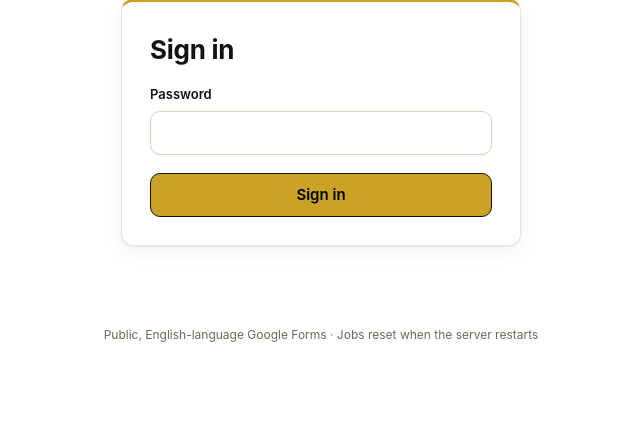
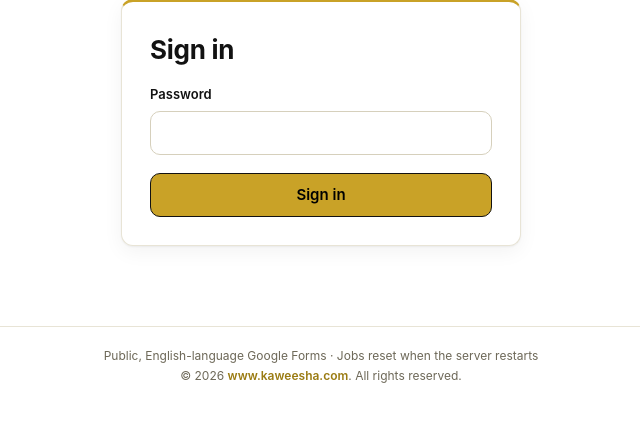
Before and after one commit to kaweesha-nethmina/auto-response-form, a Flask app: page / in a window 1280 px wide. Shown: the part 165-591 px from the top of the page, without its empty margins (319-959 px from the left). Run offline with Flask 3, Linux system fonts and the light colour scheme.

Commit message:
Add footer with copyright link
Co-Authored-By: Claude Sonnet 5.5 <noreply@anthropic.com>

```diff
--- a/frontend/index.html
+++ b/frontend/index.html
@@ -30,6 +30,6 @@
 <details><summary>Settings</summary><label>Confirmation message on the form<input id="confirmation" value="Your response has been recorded."></label></details></div>
 <div class="status-card"><div class="status"><b id="status">Idle</b><span id="progress">0 / 0 done</span></div><progress id="bar" max="1" value="0"></progress><pre id="logs" aria-live="polite">Progress will appear here.</pre><a href="/api/log.csv">Download log</a></div></div></section>
 </div>
-<footer>Public, English-language Google Forms · Jobs reset when the server restarts</footer>
+<footer><p>Public, English-language Google Forms · Jobs reset when the server restarts</p><p>© <span id="year">2026</span> <a href="https://www.kaweesha.com" target="_blank" rel="noopener noreferrer">www.kaweesha.com</a>. All rights reserved.</p></footer>
 </main></div>
 <script src="/static/app.js"></script></body></html>
--- a/frontend/static/app.js
+++ b/frontend/static/app.js
@@ -1,6 +1,7 @@
 const $ = id => document.getElementById(id);
 let csrf = '', signedIn = false;
 function message(text) { $('message').textContent = text; $('message').hidden = !text; }
+$('year').textContent = new Date().getFullYear();
 const tabs = ['connect','answers','run'];
 let currentTab = 'connect';
 function show(tab) {
--- a/frontend/static/style.css
+++ b/frontend/static/style.css
@@ -65,3 +65,5 @@ input,textarea,select{font-size:16px}
 .entry-head{flex-wrap:wrap}.entry-head .question{flex-basis:100%}.entry-head button{width:100%}
 label.inline select{width:100%}
 }
+footer{border-top:1px solid var(--line);padding-top:18px}footer p{margin:2px 0}footer a{color:var(--gold-d);font-weight:600;text-decoration:none}footer a:hover{text-decoration:underline}
+@media(max-width:700px){footer{padding-bottom:12px}}
```
